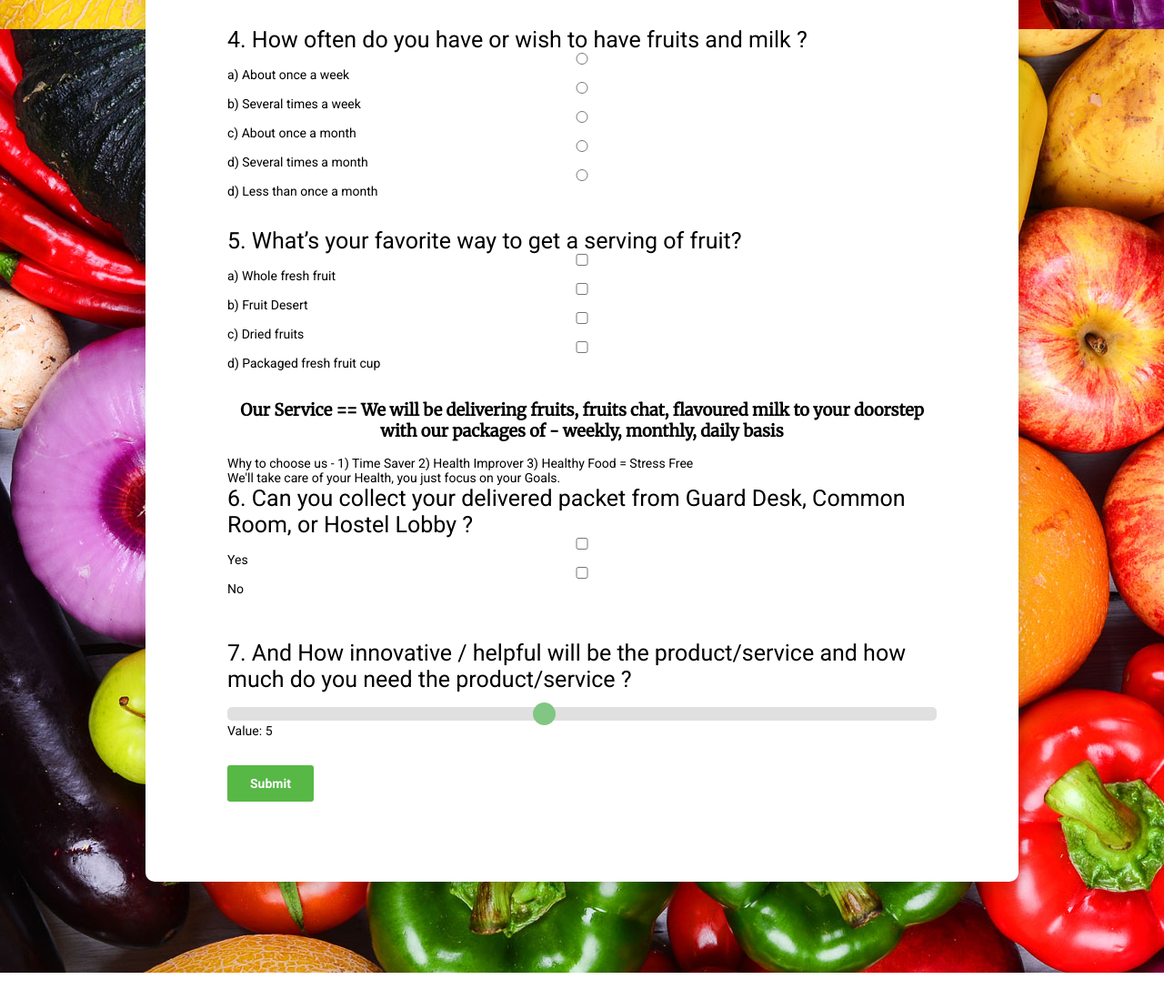
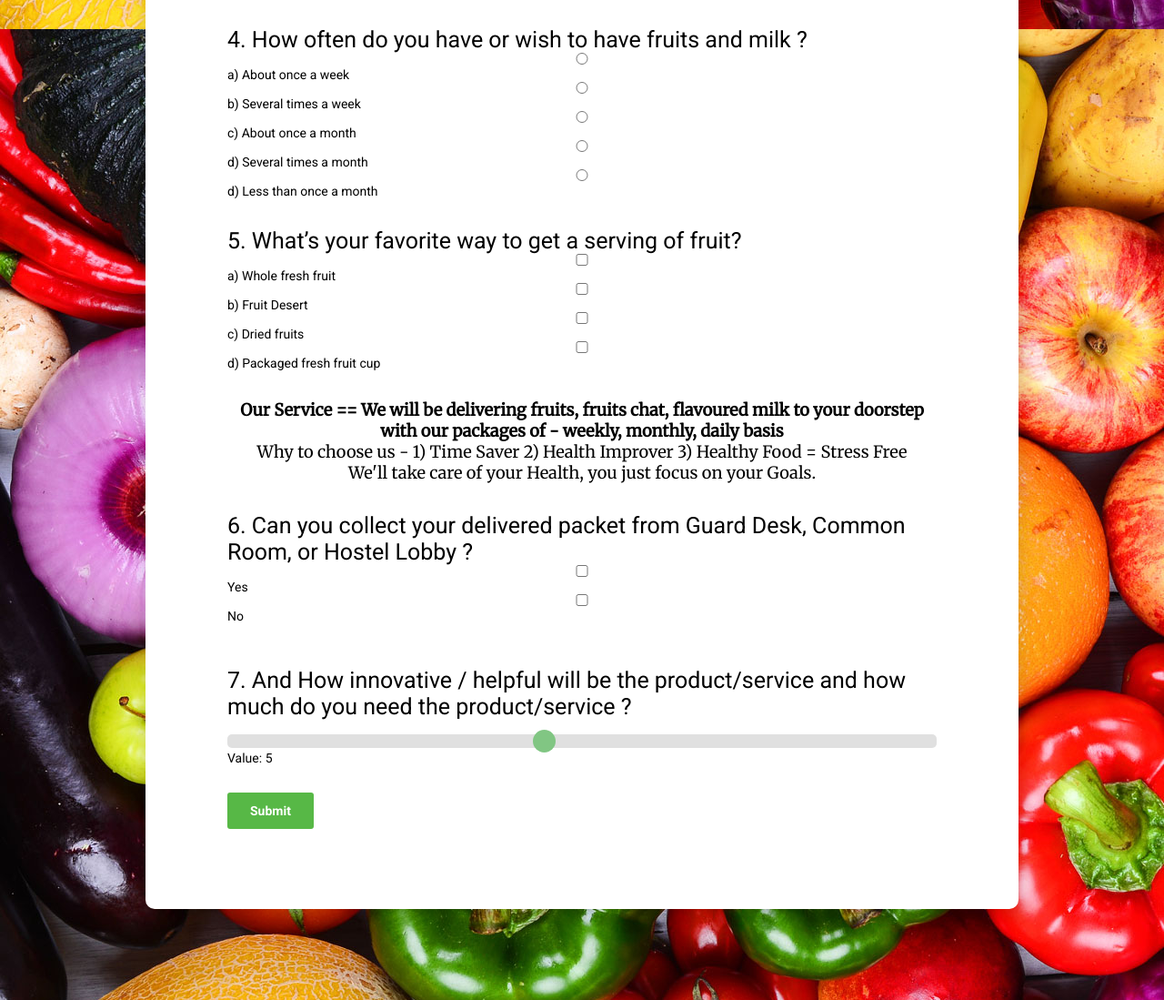
Before and after one commit to Sampatij2023/GoHealthy, a plain HTML site: page index.html in a window 1280 px wide. Shown: the part 1315-2414 px from the top of the page at 91% size. Before the commit the page ends 2384 px from the top, so only its background shows below. Drawn offline with Linux system fonts and the light colour scheme.

Commit message:
Update index.html

```diff
--- a/index.html
+++ b/index.html
@@ -143,9 +143,10 @@
 <input type="checkbox" name="1. What’s your favorite way to get a serving of fruit?" value="">c) Dried fruits<br>
 <input type="checkbox" name="1. What’s your favorite way to get a serving of fruit?" value="">d) Packaged fresh fruit cup<br>
     </div><br><br>
-<p class="head"><b>Our Service == We will be delivering fruits, fruits chat, flavoured milk to your doorstep with our packages of - weekly, monthly, daily basis</b></p>
+<p class="head"><b>Our Service == We will be delivering fruits, fruits chat, flavoured milk to your doorstep with our packages of - weekly, monthly, daily basis</b>
 <br>Why to choose us - 1) Time Saver 2) Health Improver 3) Healthy Food = Stress Free <br>
-                    We'll take care of your Health, you just focus on your Goals.
+                    We'll take care of your Health, you just focus on your Goals.</p><br>
+                    <br>
     <P class="ques">6. Can you collect your delivered packet from Guard Desk, Common Room, or Hostel Lobby ?<br></p><div class="options">
 <input type="checkbox" name="1. What’s your favorite way to get a serving of fruit?" value="">Yes<br>
 <input type="checkbox" name="1. What’s your favorite way to get a serving of fruit?" value="">No<br>
```
